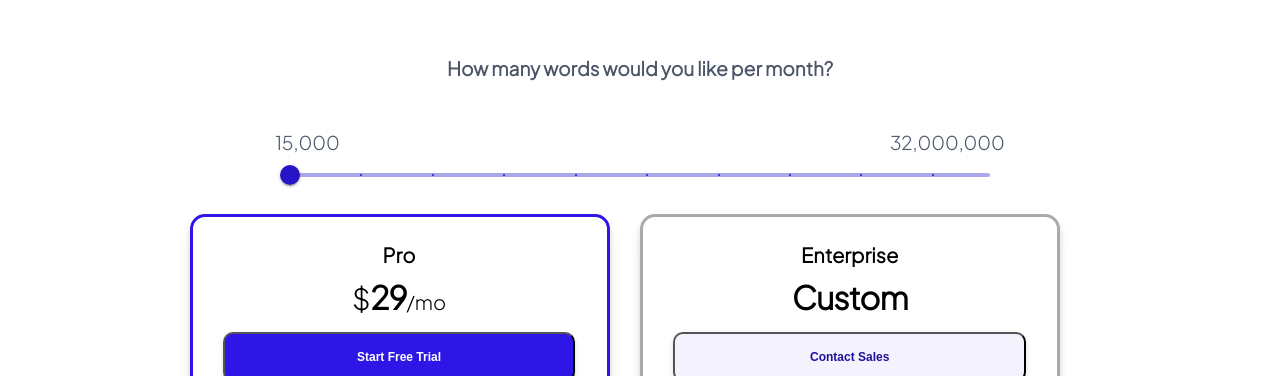
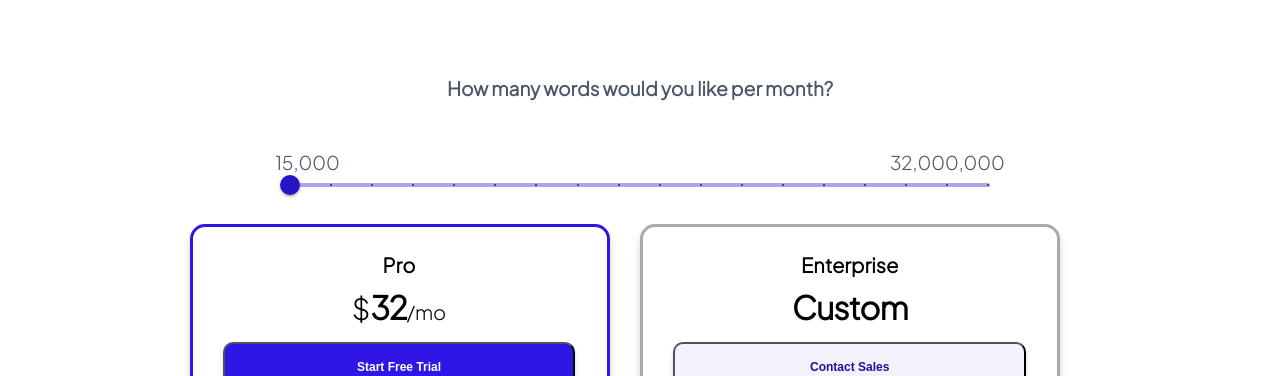
Before and after one commit to AhmedShaykh/CopyMatic-AI, a React (Create React App) app: page / in a window 1280 px wide. Both pictures are taken after a click on the button "Monthly". Shown: the part 1069-1445 px from the top of the page. Built offline with nearby package versions, Linux system fonts and the light colour scheme.

Commit message:
Git Init

```diff
--- a/src/Components/Monthly/Monthly.css
+++ b/src/Components/Monthly/Monthly.css
@@ -1,3 +1,29 @@
+.slide-text p {
+    color: #110958;
+    font-size: 24px;
+    font-weight: 600;
+    text-align: center;
+    -webkit-font-smoothing: antialiased;
+    -moz-osx-font-smoothing: grayscale;
+    margin-bottom: 35px;
+}
+
+.slide {
+    margin: 10px 0;
+    position: relative;
+    clear: both;
+    height: 20px;
+    display: flex;
+}
+
+.slide .left {
+    left: 0;
+}
+
+.slide .right {
+    right: 0;
+}
+
 .slider-area {
     padding-top: 10px;
 }
--- a/src/Components/Monthly/Monthly.jsx
+++ b/src/Components/Monthly/Monthly.jsx
@@ -6,7 +6,7 @@ import './Monthly.css';
 
 const Monthly = () => {
 
-  const [price, SetPrice] = useState(29);
+  const [price, SetPrice] = useState(49);
 
   const changeprice = (event, price) => {
     SetPrice(price);
@@ -15,11 +15,20 @@ const Monthly = () => {
   return (
     <div>
       <Box className="slider-area">
+        <Box className='slide-text'>
+          <p>
+            How many words would you like per month?
+          </p>
+        </Box>
+        <Box className='slide'>
+          <p className='left'>15,000</p>
+          <p className='right'>32,000,000</p>
+        </Box>
         <Slider display="flex" flexDirection="column" alignItems="center"
           style={{ width: 700, color: "#2615C7" }}
           min={9}
           max={499}
-          step={50}
+          step={45}
           price={price}
           marks
           onChange={changeprice} />
--- a/src/Components/Slide/Slide.css
+++ b/src/Components/Slide/Slide.css
@@ -46,29 +46,3 @@
     padding: 5px 10px;
     font-size: 14px;
 }
-
-.slide-text p {
-    color: #110958;
-    font-size: 24px;
-    font-weight: 600;
-    text-align: center;
-    -webkit-font-smoothing: antialiased;
-    -moz-osx-font-smoothing: grayscale;
-    margin-bottom: 35px;
-}
-
-.slide {
-    margin: 10px 0;
-    position: relative;
-    clear: both;
-    height: 20px;
-    display: flex;
-}
-
-.slide .left {
-    left: 0;
-}
-
-.slide .right {
-    right: 0;
-}
--- a/src/Components/Slide/Slide.jsx
+++ b/src/Components/Slide/Slide.jsx
@@ -9,27 +9,17 @@ const Slide = () => {
 
     const [select, setSelect] = useState(false);
 
-    const handleSelect = () => setNav(!select);
+    const handleSelect = () => setSelect(!select);
 
     return (
         <Box className='slider-box'>
             <Box className='swticher-btn'>
-                <button>Monthly</button>
-                <button>Yearly</button>
+                <button onClick={handleSelect}>Monthly</button>
+                <button onClick={handleSelect}>Yearly</button>
 
                 <span className='free'>4 month's free</span>
             </Box>
-            <Box className='slide-text'>
-                <p>
-                    How many words would you like per month?
-                </p>
-            </Box>
-            <Box className='slide'>
-                <p className='left'>15,000</p>
-                <p className='right'>32,000,000</p>
-            </Box>
-            <Monthly />
-            <Yearly />
+            {!select ? (<Monthly style={{ display: "inline" }}/>) : (<Yearly style={{ display: "none" }} />) ? (<Yearly style={{ display: "inline" }} />) : (<Monthly style={{ display: "none" }} />)}
         </Box>
     )
 };
--- a/src/Components/Yearly/Yearly.css
+++ b/src/Components/Yearly/Yearly.css
@@ -1,3 +1,29 @@
+.slide-text p {
+    color: #110958;
+    font-size: 24px;
+    font-weight: 600;
+    text-align: center;
+    -webkit-font-smoothing: antialiased;
+    -moz-osx-font-smoothing: grayscale;
+    margin-bottom: 35px;
+}
+
+.slide {
+    margin: 10px 0;
+    position: relative;
+    clear: both;
+    height: 20px;
+    display: flex;
+}
+
+.slide .left {
+    left: 0;
+}
+
+.slide .right {
+    right: 0;
+}
+
 .slider-area {
     padding-top: 10px;
 }
--- a/src/Components/Yearly/Yearly.jsx
+++ b/src/Components/Yearly/Yearly.jsx
@@ -6,7 +6,7 @@ import './Yearly.css';
 
 const Yearly = () => {
 
-    const [price, SetPrice] = useState(29);
+    const [price, SetPrice] = useState(32);
 
     const changeprice = (event, price) => {
         SetPrice(price);
@@ -15,11 +15,20 @@ const Yearly = () => {
     return (
         <div>
             <Box className="slider-area">
+                <Box className='slide-text'>
+                    <p>
+                        How many words would you like per month?
+                    </p>
+                </Box>
+                <Box className='slide'>
+                    <p className='left'>15,000</p>
+                    <p className='right'>32,000,000</p>
+                </Box>
                 <Slider display="flex" flexDirection="column" alignItems="center"
                     style={{ width: 700, color: "#2615C7" }}
                     min={6}
                     max={432}
-                    step={23}
+                    step={25}
                     price={price}
                     marks
                     onChange={changeprice} />
```
